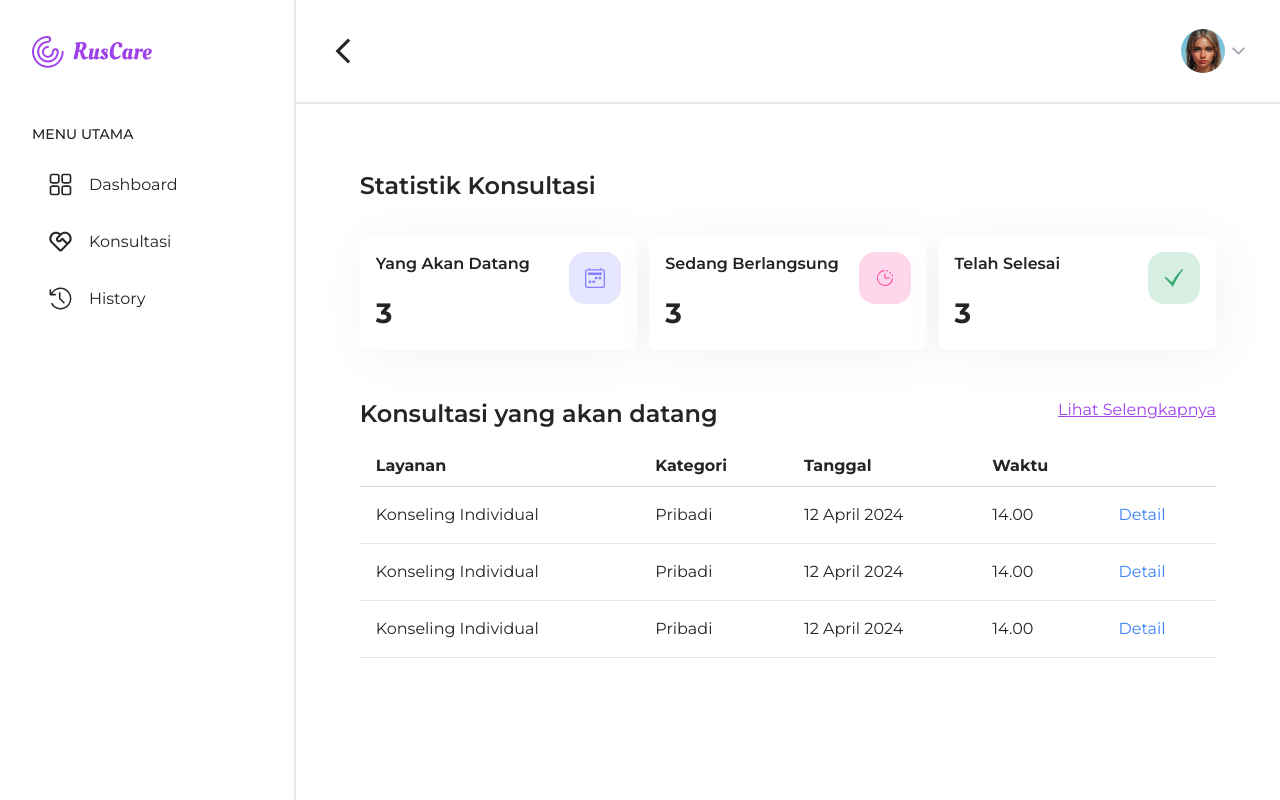
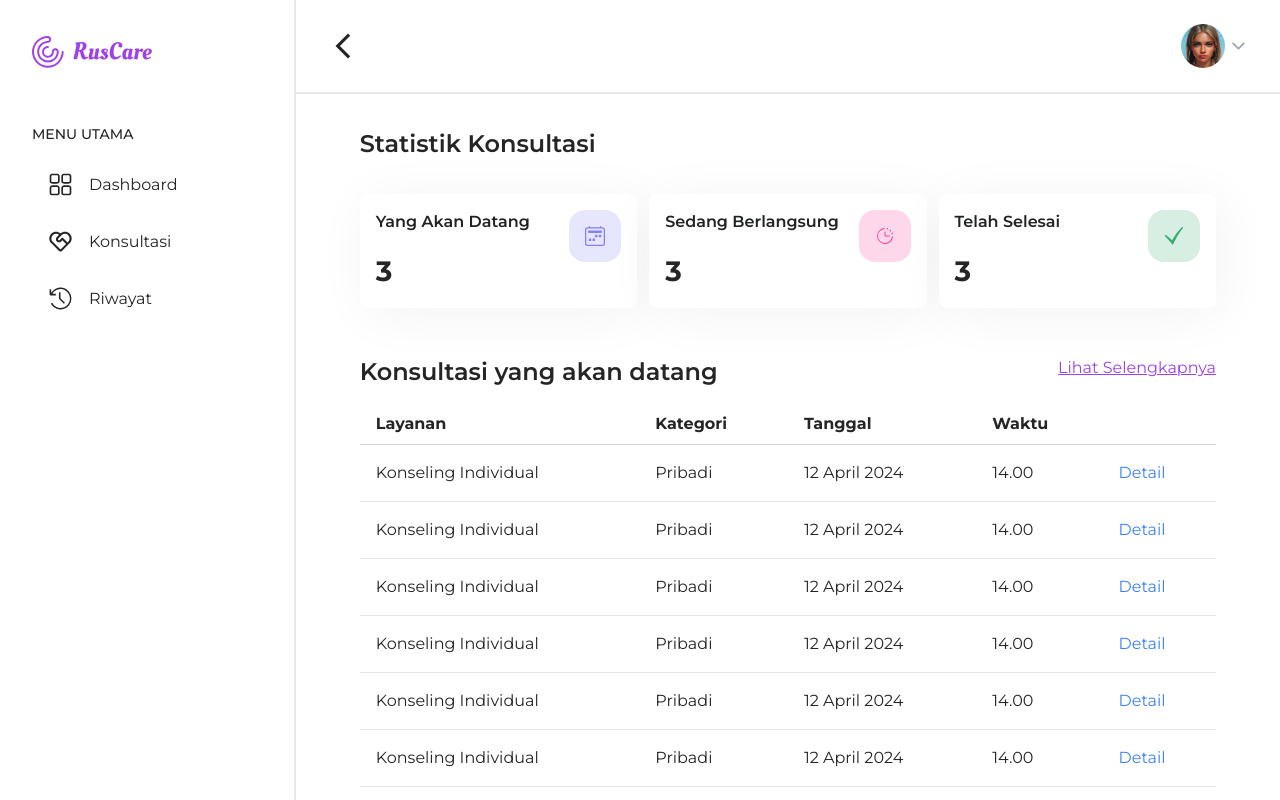
Before and after one commit to Nareswara05/NextJS-Ruscare, a Next.js app: page /dashboard-teacher in a window 1280 px wide. Shown: the top 800 px of the page. Built offline with nearby package versions, Linux system fonts and the light colour scheme.

Commit message:
feat [NR] add routing mentor dashboard

```diff
--- a/src/app/(pages)/dashboard-teacher/common-components/table-consultation.jsx
+++ b/src/app/(pages)/dashboard-teacher/common-components/table-consultation.jsx
@@ -43,6 +43,140 @@ const TableConsultation = () => {
             mentor: "Bu Devyta",
             detail: "Detail tentang Konseling Individual"
         },
+            {
+            name: "Usep",
+            jurusan: "Animasi",
+            service: "Konseling Individual",
+            category: "Pribadi",
+            date: "12 April 2024",
+            time: "14.00",
+            location: "Lab PPLG",
+            mentor: "Bu Devyta",
+            detail: "Detail tentang Konseling Individual"
+        },
+        {
+            name: "Usep",
+            jurusan: "Animasi",
+            service: "Konseling Individual",
+            category: "Pribadi",
+            date: "12 April 2024",
+            time: "14.00",
+            location: "Lab PPLG",
+            mentor: "Bu Devyta",
+            detail: "Detail tentang Konseling Individual"
+        },
+        {
+            name: "Usep",
+            jurusan: "Animasi",
+            service: "Konseling Individual",
+            category: "Pribadi",
+            date: "12 April 2024",
+            time: "14.00",
+            location: "Lab PPLG",
+            mentor: "Bu Devyta",
+            detail: "Detail tentang Konseling Individual"
+        },
+        {
+            name: "Usep",
+            jurusan: "Animasi",
+            service: "Konseling Individual",
+            category: "Pribadi",
+            date: "12 April 2024",
+            time: "14.00",
+            location: "Lab PPLG",
+            mentor: "Bu Devyta",
+            detail: "Detail tentang Konseling Individual"
+        },
+        {
+            name: "Usep",
+            jurusan: "Animasi",
+            service: "Konseling Individual",
+            category: "Pribadi",
+            date: "12 April 2024",
+            time: "14.00",
+            location: "Lab PPLG",
+            mentor: "Bu Devyta",
+            detail: "Detail tentang Konseling Individual"
+        },
+        {
+            name: "Usep",
+            jurusan: "Animasi",
+            service: "Konseling Individual",
+            category: "Pribadi",
+            date: "12 April 2024",
+            time: "14.00",
+            location: "Lab PPLG",
+            mentor: "Bu Devyta",
+            detail: "Detail tentang Konseling Individual"
+        },
+        {
+            name: "Usep",
+            jurusan: "Animasi",
+            service: "Konseling Individual",
+            category: "Pribadi",
+            date: "12 April 2024",
+            time: "14.00",
+            location: "Lab PPLG",
+            mentor: "Bu Devyta",
+            detail: "Detail tentang Konseling Individual"
+        },
+        {
+            name: "Usep",
+            jurusan: "Animasi",
+            service: "Konseling Individual",
+            category: "Pribadi",
+            date: "12 April 2024",
+            time: "14.00",
+            location: "Lab PPLG",
+            mentor: "Bu Devyta",
+            detail: "Detail tentang Konseling Individual"
+        },
+        {
+            name: "Usep",
+            jurusan: "Animasi",
+            service: "Konseling Individual",
+            category: "Pribadi",
+            date: "12 April 2024",
+            time: "14.00",
+            location: "Lab PPLG",
+            mentor: "Bu Devyta",
+            detail: "Detail tentang Konseling Individual"
+        },
+        {
+            name: "Usep",
+            jurusan: "Animasi",
+            service: "Konseling Individual",
+            category: "Pribadi",
+            date: "12 April 2024",
+            time: "14.00",
+            location: "Lab PPLG",
+            mentor: "Bu Devyta",
+            detail: "Detail tentang Konseling Individual"
+        },
+        {
+            name: "Usep",
+            jurusan: "Animasi",
+            service: "Konseling Individual",
+            category: "Pribadi",
+            date: "12 April 2024",
+            time: "14.00",
+            location: "Lab PPLG",
+            mentor: "Bu Devyta",
+            detail: "Detail tentang Konseling Individual"
+        },
+        {
+            name: "Usep",
+            jurusan: "Animasi",
+            service: "Konseling Individual",
+            category: "Pribadi",
+            date: "12 April 2024",
+            time: "14.00",
+            location: "Lab PPLG",
+            mentor: "Bu Devyta",
+            detail: "Detail tentang Konseling Individual"
+        },
+
+
 
     ];
 
--- a/src/app/(pages)/dashboard-teacher/components/main-header.jsx
+++ b/src/app/(pages)/dashboard-teacher/components/main-header.jsx
@@ -20,11 +20,11 @@ export default function MainHeader() {
   const pathname = usePathname();
   const getPageTitle = () => {
     switch (pathname) {
-      case "/dashboard":
+      case "/dashboard-student":
         return "Dashboard";
-      case "/dashboard/consultation":
+      case "/dashboard-student/consultation":
         return "Pengajuan Konsultasi";
-      case "/dashboard/history":
+      case "/dashboard-student/history":
         return "Riwayat Konsultasi";
       default:
         return "";
@@ -32,7 +32,7 @@ export default function MainHeader() {
   };
 
   return (
-    <div className="w-full h-[13%] bg-white flex flex-row justify-between items-center border-b-2 pr-8">
+    <div className="w-full py-6 bg-white flex flex-row justify-between items-center border-b-2 pr-8 sticky top-0">
       <div className="w-full flex flex-row items-center">
         <div
           className={`flex ml-8 cursor-pointer text-textPrimary`}
--- a/src/app/(pages)/dashboard-teacher/components/main-sidebar.jsx
+++ b/src/app/(pages)/dashboard-teacher/components/main-sidebar.jsx
@@ -17,26 +17,12 @@ export default function MainSideBar() {
     setIsSideBarOpen(!isSideBarOpen);
   };
 
-  const data =[
-    {
-      menu : "Dashboard",
-      pathname : "/"
-    },
-    {
-      menu : "Konsultasi",
-      pathname :"dashboard/konsultasi"
-    },
-    {
-      menu : "Konsultasi",
-      pathname :"dashboard/konsultasi"
-    },
 
-  ]
 
   return (
     <>
       <div
-      className={`lg:w-[30%] h-full  bg-white flex flex-col border-r-2  ${
+      className={`lg:w-[30%] sticky top-0 h-screen  bg-white flex flex-col border-r-2  ${
         isSideBarOpen ? "flex" : "hidden"
       }`}
     >
@@ -62,7 +48,7 @@ export default function MainSideBar() {
             <li className="flex justify-start items-center text-textPrimary hover:bg-primary hover:text-white rounded-xl p-4 cursor-pointer">
               <RxDashboard className="mr-4" size={25} />
               <Link
-                href="/dashboard"
+                href="/dashboard-student"
                 className="text-base font-normal"
               >
                 Dashboard
@@ -72,7 +58,7 @@ export default function MainSideBar() {
             <li className="flex justify-start items-center text-textPrimary hover:bg-primary hover:text-white rounded-xl p-4 cursor-pointer">
               <RiServiceLine  className="mr-4" size={25} />
               <Link
-                href="/dashboard/consultation"
+                href="/dashboard-student/consultation"
                 className="text-base font-normal"
               >
                 Konsultasi
@@ -80,8 +66,8 @@ export default function MainSideBar() {
             </li>
             <li className="flex justify-start items-center text-textPrimary hover:bg-primary hover:text-white rounded-xl p-4 cursor-pointer">
               <VscHistory className="mr-4" size={25} />
-              <Link href="/dashboard/history" className="text-base font-normal">
-                History
+              <Link href="/dashboard-student/history" className="text-base font-normal">
+                Riwayat
               </Link>
             </li>
 
--- a/src/app/(pages)/dashboard-teacher/consultation/page.jsx
+++ b/src/app/(pages)/dashboard-teacher/consultation/page.jsx
@@ -6,7 +6,7 @@ import RadioButtonService from './components/radio-button-service'
 
 const ConsultationPage = () => {
   return (
-    <div className='px-12 pt-8 bg-white'>
+    <div className='px-12 py-8 bg-white'>
       <h1 className='text-[28px] font-bold text-textPrimary '>Pengajuan Konsultasi</h1>
       <div className='flex flex-col gap-6'>
         <InputName />
--- a/src/app/(pages)/dashboard-teacher/history/page.jsx
+++ b/src/app/(pages)/dashboard-teacher/history/page.jsx
@@ -3,7 +3,7 @@ import TableHistory from './components/table-history'
 
 const HistoryPage = () => {
   return (
-    <div className='px-12 pt-5'>
+    <div className='px-12 py-5 bg-white'>
       <TableHistory/>
     </div>
   )
--- a/src/app/(pages)/dashboard-teacher/layout.js
+++ b/src/app/(pages)/dashboard-teacher/layout.js
@@ -9,12 +9,12 @@ const montserrat = Montserrat({ subsets: ["latin"] });
 export default function DashboardLayout({ children }) {
   return (
     <main className={montserrat.className}>
-      <div className="w-full h-screen fixed flex flex-row ">
+      <div className="w-full h-full  flex flex-row ">
         <SidebarProvider>
           <MainSideBar />
           <div className="w-full relative flex flex-col">
             <MainHeader />
-            <main className="w-full h-[87%] bg-white ">{children}</main>
+            <main className="w-full h-screen bg-white">{children}</main>
           </div>
         </SidebarProvider>
       </div>
--- a/src/app/(pages)/dashboard-teacher/page.jsx
+++ b/src/app/(pages)/dashboard-teacher/page.jsx
@@ -4,7 +4,7 @@ import TableConsultation from './common-components/table-consultation'
 
 const page = () => {
   return (
-    <div className='p-16 overflow-scroll'>
+    <div className='bg-white px-16 py-8'>
         <DashboardStats/>
         <TableConsultation/>
     </div>
```
